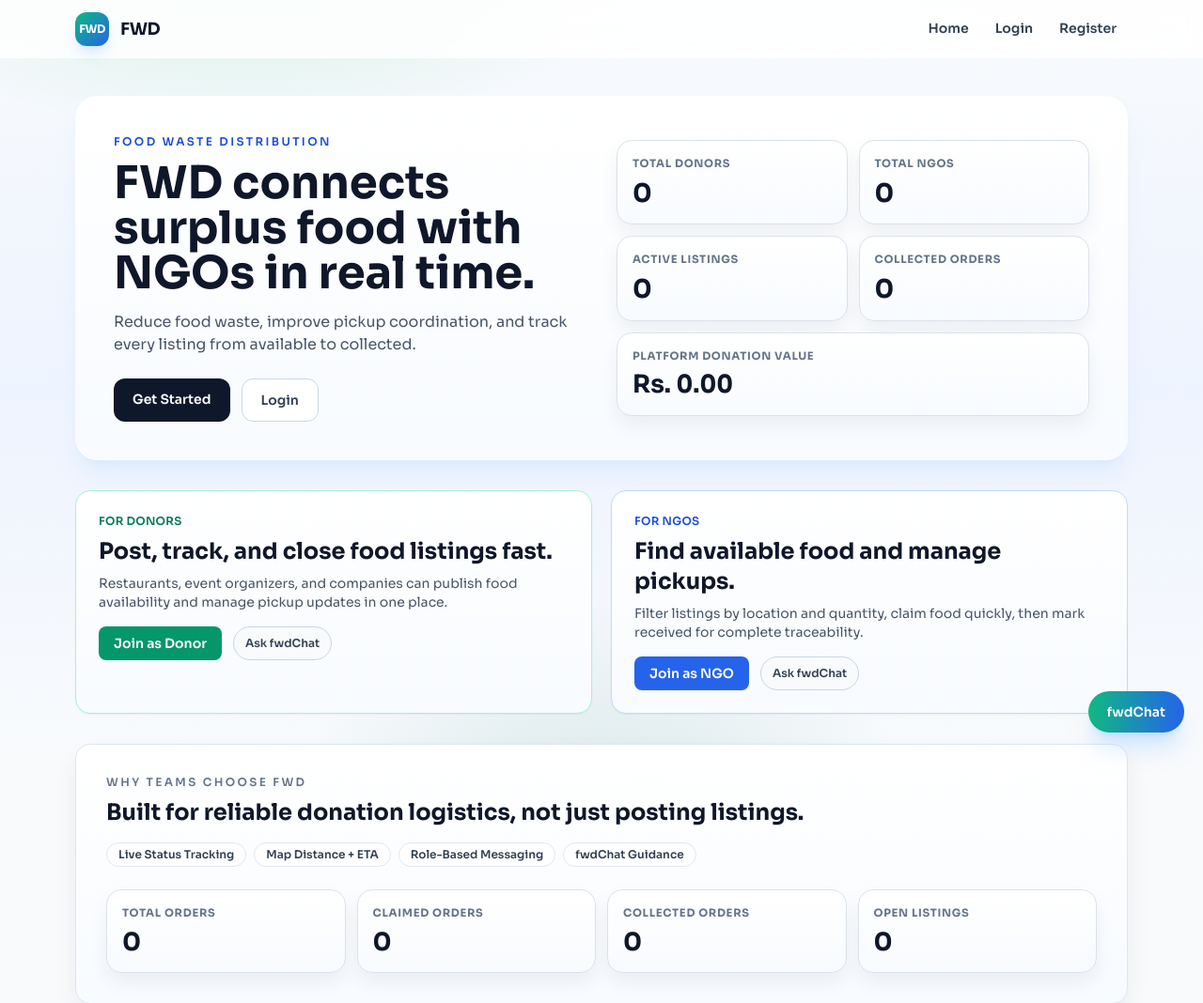
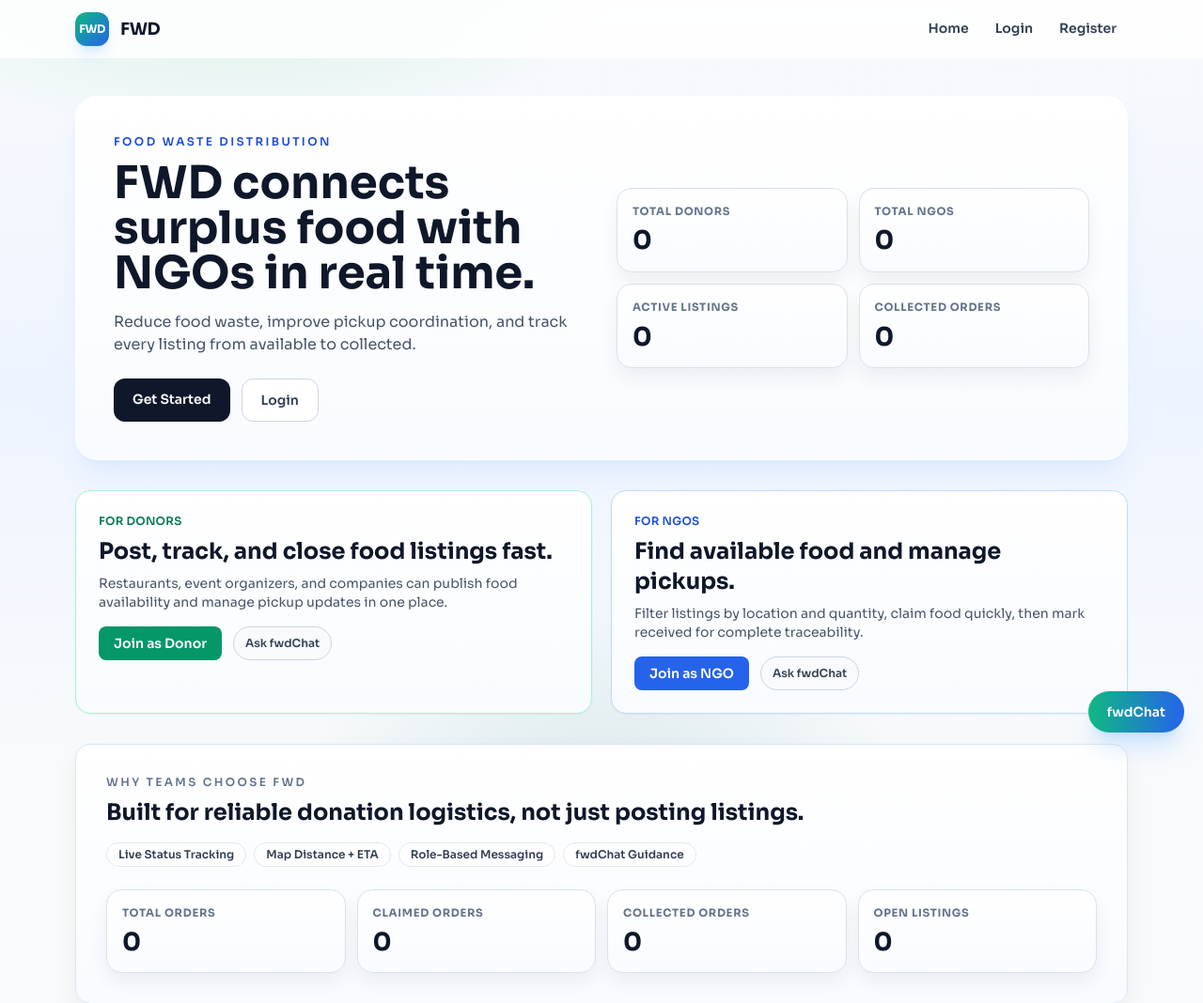
Before and after one commit to ceosus/FoodWasteDistribution, a Flask app: page / in a window 1280 px wide. Shown: the top 1068 px of the page at 94% size. Run offline with Flask 3, Linux system fonts and the light colour scheme; data that the repository does not hold is empty; some libraries are stand-ins or nearby versions.

Commit message:
homepage price box remove

```diff
--- a/templates/home.html
+++ b/templates/home.html
@@ -37,10 +37,6 @@
                 <article class="kpi-card">
                     <p>Collected Orders</p>
                     <h3>{{ stats.collected_orders }}</h3>
-                </article>
-                <article class="kpi-card col-span-2">
-                    <p>Platform Donation Value</p>
-                    <h3 class="kpi-value kpi-money">{{ stats.total_donation_value|money_fmt }}</h3>
                 </article>
             </div>
         </div>
```
